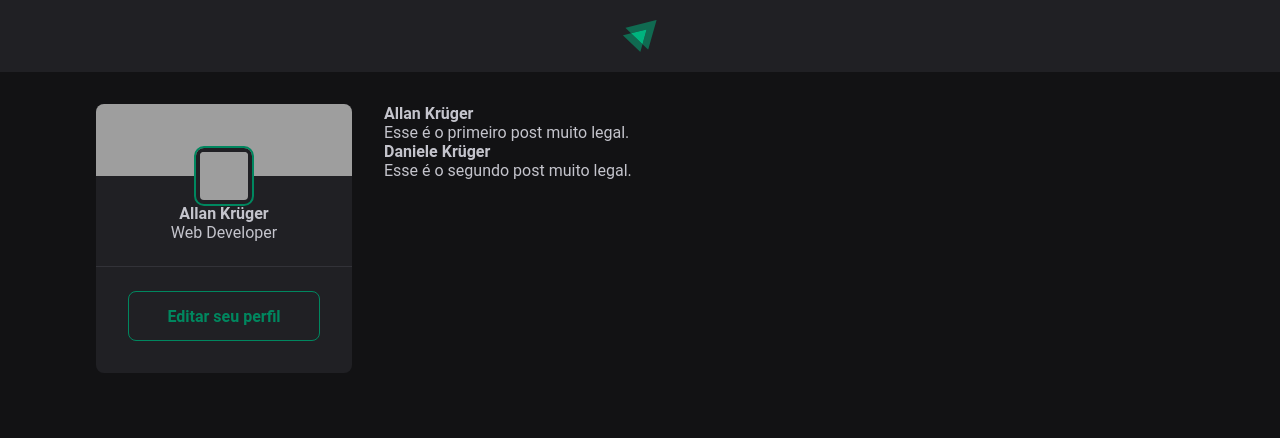
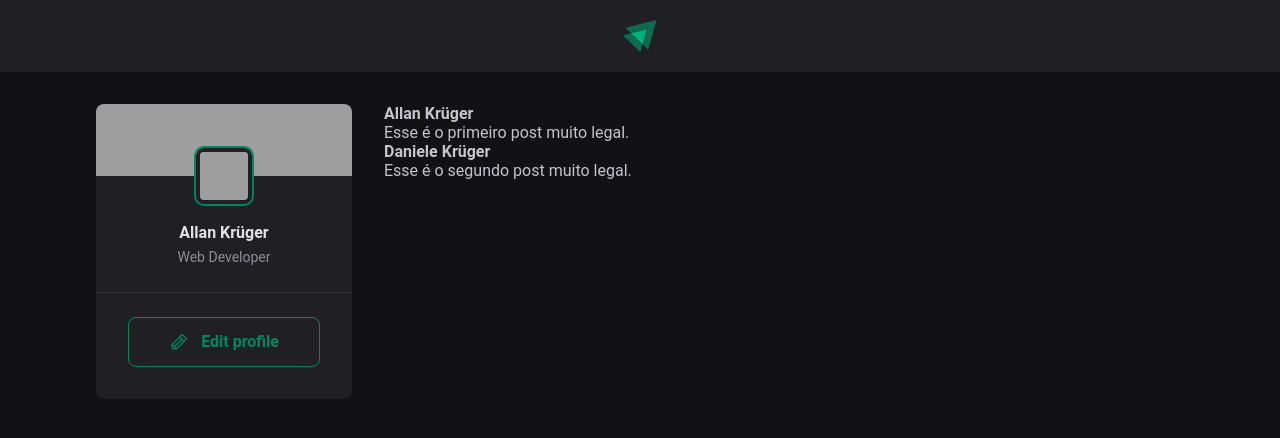
Before and after one commit to allankruger/ignite-feed, a React app: page / in a window 1280 px wide. Shown: the top 438 px of the page. Built offline with nearby package versions, Linux system fonts and the light colour scheme; grey boxes are pictures that could not be loaded; the HTML template or start-up script is replaced by a standard one.

Commit message:
finishes sidebar styling and adds phosphore icons

```diff
--- a/package.json
+++ b/package.json
@@ -8,6 +8,7 @@
     "preview": "vite preview"
   },
   "dependencies": {
+    "phosphor-react": "^1.4.1",
     "react": "^18.0.0",
     "react-dom": "^18.0.0"
   },
--- a/src/components/Sidebar/index.jsx
+++ b/src/components/Sidebar/index.jsx
@@ -1,3 +1,4 @@
+import { Pencil } from "phosphor-react";
 import styles from "./styles.module.css";
 
 export function Sidebar() {
@@ -9,13 +10,19 @@ export function Sidebar() {
       />
 
       <div className={styles.profile}>
-        <img className={styles.avatar} src="https://github.com/allankruger.png" />
+        <img
+          className={styles.avatar}
+          src="https://github.com/allankruger.png"
+        />
         <strong>Allan Krüger</strong>
         <span>Web Developer</span>
       </div>
 
       <footer>
-        <a href="#">Editar seu perfil</a>
+        <a className={styles.button} href="#">
+          <Pencil size={20}/>
+          Edit profile
+        </a>
       </footer>
     </aside>
   );
--- a/src/components/Sidebar/styles.module.css
+++ b/src/components/Sidebar/styles.module.css
@@ -10,7 +10,7 @@
     padding: 1.5rem 2rem 2rem;
 }
 
-.sidebar footer a {
+.button {
     background: transparent;
     color: var(--green-500);
     border: 1px solid var(--green-500);
@@ -23,6 +23,14 @@
     display: flex;
     align-items: center;
     justify-content: center;
+
+    gap: 0.75rem;
+}
+
+.button:hover {
+    background: var(--green-500);
+    color: var(--white);
+    transition: 0.3s;
 }
 
 .cover {
@@ -38,6 +46,18 @@
     margin-top: -2rem;
 }
 
+.profile strong {
+    margin-top: 1rem;
+    color: var(--gray-100);
+    line-height: 1.6;
+}
+
+.profile span {
+    font-size: 0.875rem;
+    color: var(--gray-400);
+    line-height: 1.6;
+}
+
 .avatar {
     box-sizing: initial;
     width: 3rem;
```
Also changed, not shown: 1 other file (tests, documents, lock files or other folders).
